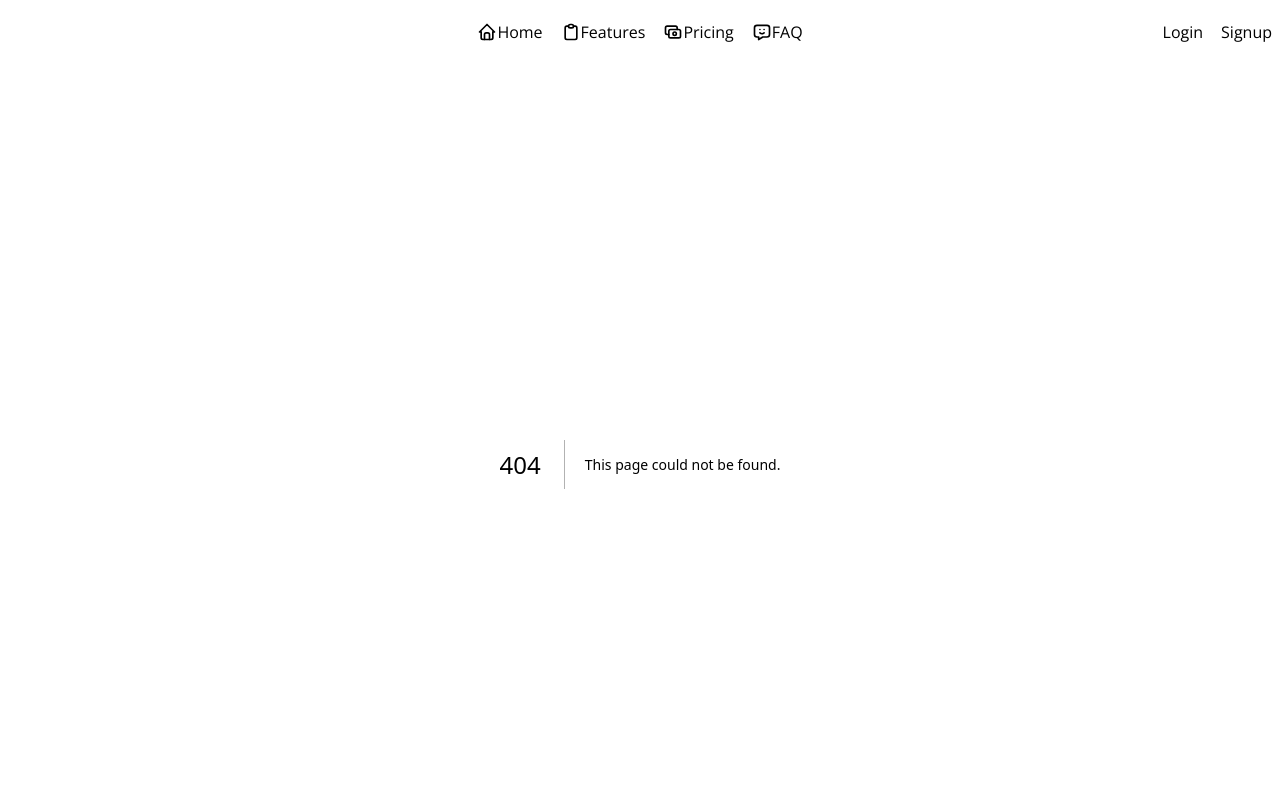
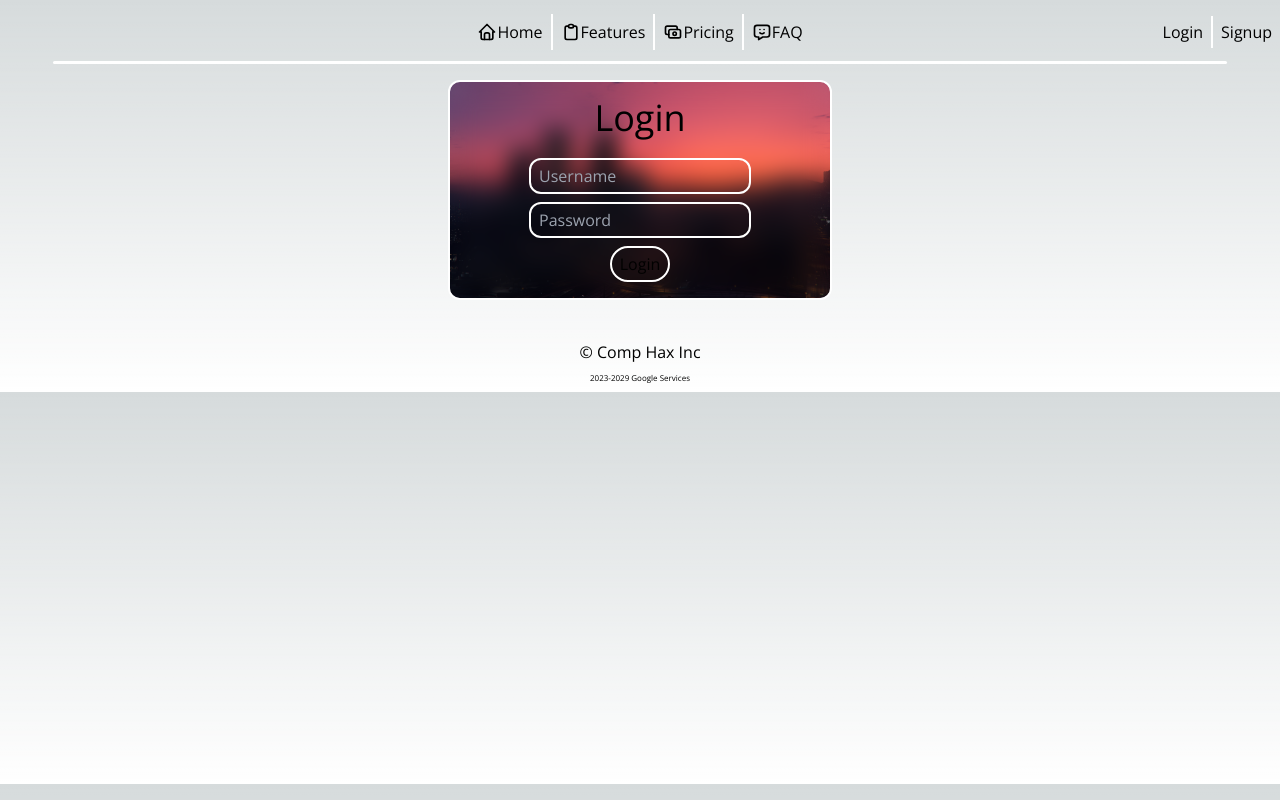
Before and after one commit to Epic-Oreo/super-intro, a Next.js app: page /login in a window 1280 px wide. Before the commit this address had no page. Shown: the top 800 px of the page. Built offline with nearby package versions, Linux system fonts and the light colour scheme.

Commit message:
created login, added glow to index title

```diff
--- a/src/components/header/betterHeader.jsx
+++ b/src/components/header/betterHeader.jsx
@@ -15,7 +15,7 @@ const Header = () => {
       <Link href="/faq" className="flex flex-row items-center cursor-pointer after:w-10/12 after:h-[2px] after:absolute after:bg-transparent hover:after:bg-white after:duration-150 after:-bottom-[1px] after:left-1/2 after:-translate-x-1/2 relative"><IconMessageChatbot width={20} height={20}/> FAQ</Link>
 
       <div className="absolute right-2 flex gap-2 flex-row items-center h-8 overflow-hidden">
-        <div className="flex flex-row items-center cursor-pointer after:w-10/12 after:h-[2px] after:absolute after:bg-transparent hover:after:bg-white after:duration-150 after:-bottom-[1px] after:left-1/2 after:-translate-x-1/2 relative">Login</div>
+        <Link href="/login" className="flex flex-row items-center cursor-pointer after:w-10/12 after:h-[2px] after:absolute after:bg-transparent hover:after:bg-white after:duration-150 after:-bottom-[1px] after:left-1/2 after:-translate-x-1/2 relative">Login</Link>
         <div className="w-[2px] h-full bg-white"></div>
         <div className="flex flex-row items-center cursor-pointer after:w-10/12 after:h-[2px] after:absolute after:bg-transparent hover:after:bg-white after:duration-150 after:-bottom-[1px] after:left-1/2 after:-translate-x-1/2 relative"> Signup</div>
       </div>
--- a/src/pages/index.js
+++ b/src/pages/index.js
@@ -10,7 +10,7 @@ export default function Home() {
     <main>
 
       <Image src="/background_2.jpg" width={560} height={470} className='w-full h-auto blur-md absolute -z-10 brightness-50' priority={true} />
-      <h1 className={`pt-28 text-9xl bg-clip-text text-transparent bg-gradient-to-t from-orange-500 via-red-500 bg-pink-500 w-full text-center animate-shadow-pulse  ${airstikeOutlineRegular .className}`}>COMP HAX</h1>
+      <h1 className={`pt-28 text-9xl bg-clip-text text-transparent bg-gradient-to-t from-orange-500 via-red-500 bg-pink-500 w-full text-center animate-shadow-pulse drop-shadow-[0_0px_5px_rgba(255,255,255,0.5)] ${airstikeOutlineRegular .className}`}>COMP HAX</h1>
 
       <h3 className='text-center text-xl text-white/70 mt-28'>A modern redesign of the GTAV mod menu</h3>
 
--- /dev/null
+++ b/src/pages/login.jsx
@@ -0,0 +1,25 @@
+import { ButtonWhiteOutline } from "@/components/buttons/whiteOutline";
+
+const Login = () => {
+  return (
+    <main className="w-full flex flex-col items-center pt-4 ">
+
+      <div className="w-96 border-2 border-white rounded-xl bg-[url('/background_3.jpg')] overflow-clip bg-cover">
+        <div className="backdrop-blur-md p-4 rounded-xl">
+          <h1 className="text-4xl mt-0 text-center">Login</h1>
+
+          <form className="flex flex-col items-center mt-5 gap-2">
+            <input type="text" name="hehe" id="haha" placeholder="Username" className="px-2 py-1 bg-transparent border-2 border-white rounded-xl text-white duration-500 ease-out hover:bg-white/10 focus:bg-white/10" />
+            <input type="text" name="hehe" id="haha" placeholder="Password" className="px-2 py-1 bg-transparent border-2 border-white rounded-xl text-white duration-500 ease-out hover:bg-white/10 focus:bg-white/10"/>
+            <ButtonWhiteOutline>Login</ButtonWhiteOutline>
+          </form>
+        </div>
+
+
+      </div>
+    </main>
+  )
+}
+
+
+export default Login;
```
Also changed, not shown: public/background_3.jpg (added).
